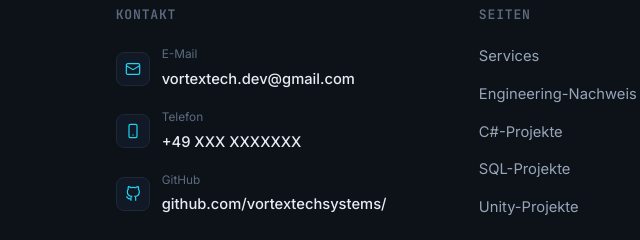
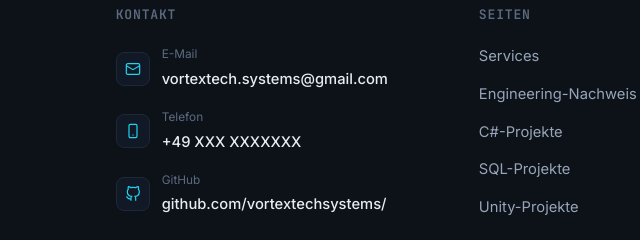
Before and after one commit to vortextechsystems/vortextech, a plain HTML site: page index.html in a window 1280 px wide. Shown: the part 4116-4356 px from the top of the page, 414-1054 px from the left. Drawn offline with Linux system fonts and the light colour scheme.

Commit message:
Update index.html

```diff
--- a/index.html
+++ b/index.html
@@ -1000,7 +1000,7 @@
           </span>
           <div>
             <span class="contact-label">E-Mail</span>
-            <a href="mailto:vortextech.dev@gmail.com">vortextech.dev@gmail.com</a>
+            <a href="mailto:vortextech.dev@gmail.com">vortextech.systems@gmail.com</a>
           </div>
         </div>
         <div class="footer-contact-item">
```
